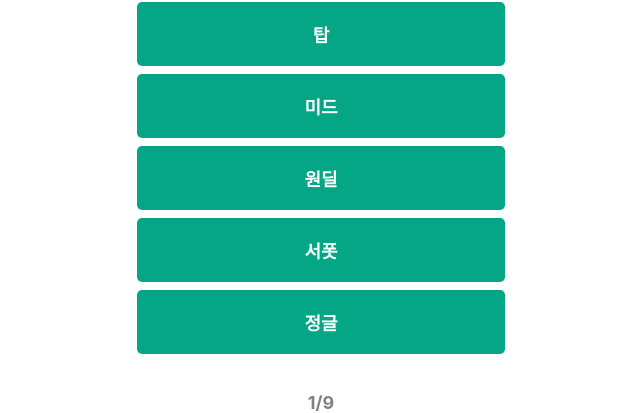
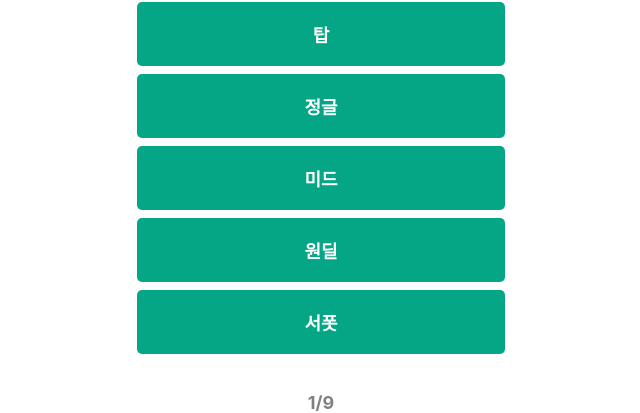
Before and after one commit to YWTechIT/project-military-test, a React (Create React App) app: page / in a window 1280 px wide. Shown: the part 161-574 px from the top of the page, without its empty margins (319-959 px from the left). Built offline with nearby package versions, Linux system fonts and the light colour scheme.

Commit message:
Update Category question / answers

```diff
--- a/src/pages/Category/Constant.js
+++ b/src/pages/Category/Constant.js
@@ -5,20 +5,20 @@ const CATEGORIZE_QUIZ = [
 		question: "친구들과 5:5 LOL을 하기로 했다. 내가 가고 싶은 라인은? (실력은 동일)",
 		answers: [
 			{ text: "탑", combat: 2, supply: 0 },
+			{ text: "정글", combat: 1, supply: 0 },
 			{ text: "미드", combat: 2, supply: 0 },
 			{ text: "원딜", combat: 1, supply: 1 },
 			{ text: "서폿", combat: 0, supply: 2 },
-			{ text: "정글", combat: 1, supply: 0 },
 		],
 	},
 	{
 		id: 2,
-		question: "전쟁 중 적군과 1:1로 대치 중인 상황일때, 당신의 선택은?",
+		question: "친구들과 차를 타고 여행을 갈 때 나의 위치는?",
 		answers: [
-			{ text: "총알 3발 남은 K-2 소총", combat: 2, supply: 0 },
-			{ text: "녹슨 대검", combat: 2, supply: 0 },
-			{ text: "조용히 드러누워 시체인척 한다.", combat: 0, supply: 1 },
-			{ text: "지원요청을 한다.", combat: 0, supply: 2},
+			{ text: "운전석", combat: 2, supply: 0 },
+			{ text: "조수석", combat: 1, supply: 1 },
+			{ text: "운전석 뒤", combat: 0, supply: 2},
+			{ text: "조수석 뒤", combat: 1, supply: 1},
 		],
 	},
 	{
@@ -35,18 +35,19 @@ const CATEGORIZE_QUIZ = [
 		id: 4,
 		question: "친구와 식당에서 밥을 먹고있는데 직원이 실수로 물을 쏟았다. 이때, 당신의 행동은?",
 		answers: [
-			{ text: "화를 내며 당장 매니저를 불러달라고 한다.", combat: 2, supply: 0},
-			{ text: "괜찮다며 웃으며 넘긴다.", combat: 0, supply: 2},
-			{ text: "전화번호를 물어본다.", combat: 1, supply: 0},
-			{ text: "SNS에서 별점을 1개만 준다.", combat: 0, supply: 1},
+			{ text: "화를 내며 당장 사장을 불러달라고 한다.", combat: 2, supply: 0},
+			{ text: "괜찮다며 웃으며 넘긴다.", combat: 1, supply: 1},
+			{ text: "주문을 취소하고 식당을 나간다.", combat: 1, supply: 0},
+			{ text: "SNS에서 별점을 1개만 준다.", combat: 1, supply: 2},
 		],
 	},
 	{
 		id: 5,
-		question: "나는 단순하고 명확한 것을 좋아한다.",
+		question: "지나가던 골목에서 불량배가 어린아이의 돈을 뺐는 모습을 보았다. 이때, 당신의 행동은?",
 		answers: [
-			{ text: "O", combat: 1, supply: 0 },
-			{ text: "X", combat: 0, supply: 1 },
+			{ text: "직접 가서 도와준다.", combat: 2, supply: 0 },
+			{ text: "경찰에 신고 후 올때까지 기다린다.", combat: 0, supply: 2 },
+			{ text: "그냥 지나간다.", combat: 1, supply: 1 },
 		],
 	},
 ];
```
